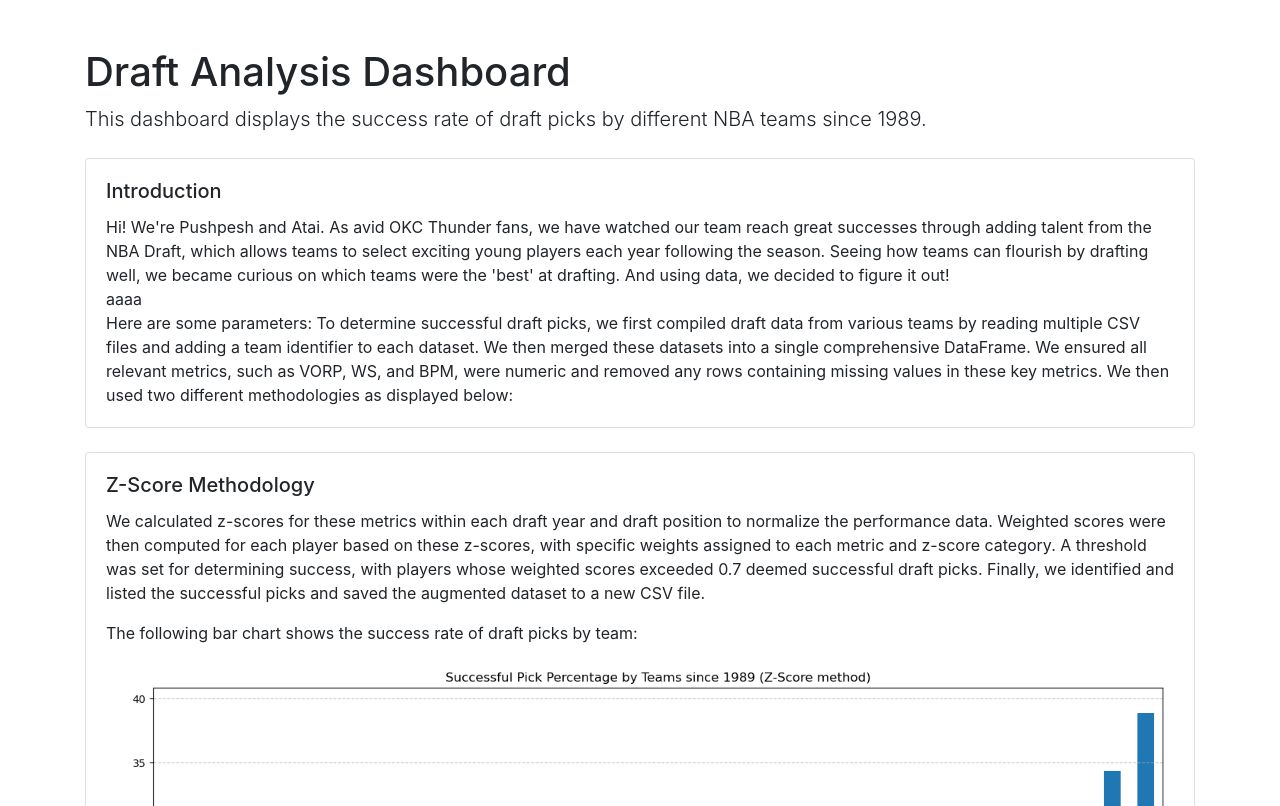
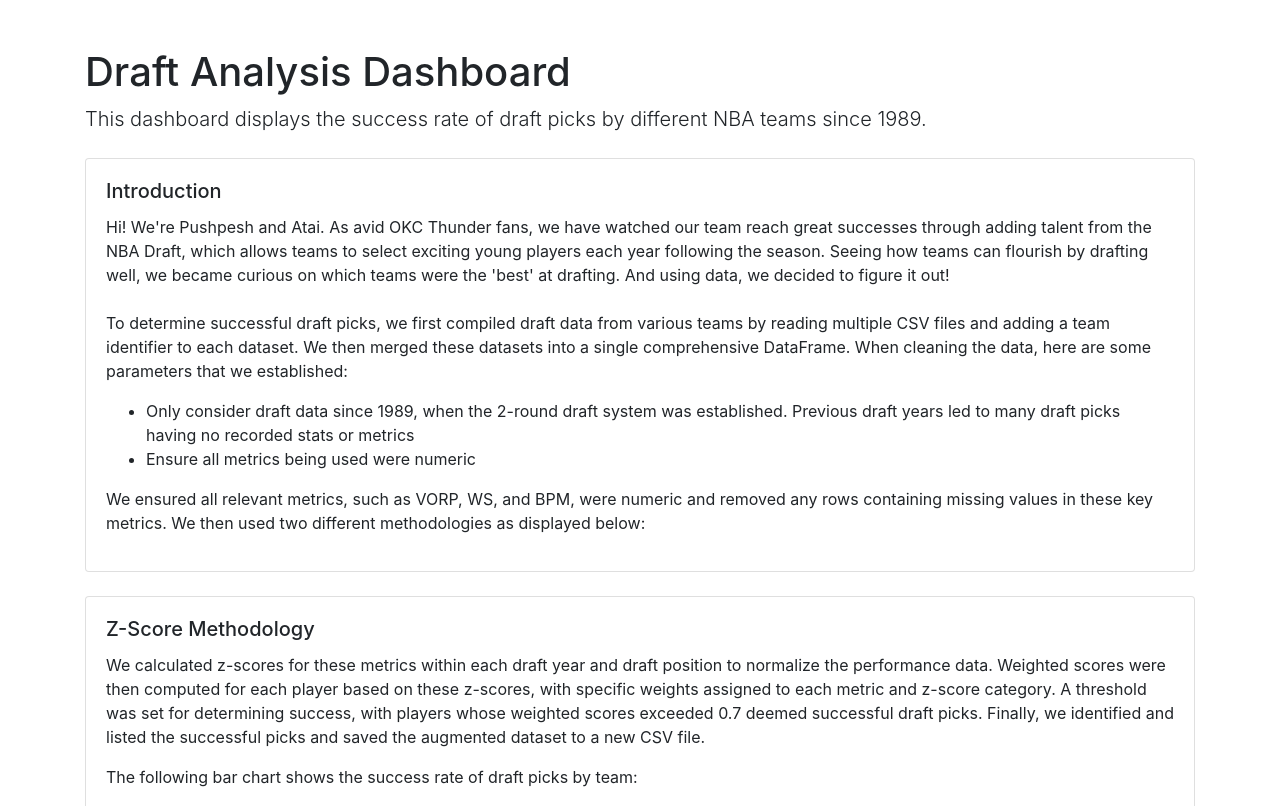
Before and after one commit to pthakur11205/DraftSuccessAnalysis, a Flask app: page / in a window 1280 px wide. Shown: the top 806 px of the page. Run offline with Flask 3, Linux system fonts and the light colour scheme; some libraries are stand-ins or nearby versions.

Commit message:
formatting improvement

```diff
--- a/templates/index.html
+++ b/templates/index.html
@@ -19,16 +19,16 @@
                     Hi! We're Pushpesh and Atai. As avid OKC Thunder fans, we have watched our team reach great successes through adding talent
                     from the NBA Draft, which allows teams to select exciting young players each year following the season. Seeing how teams can
                     flourish by drafting well, we became curious on which teams were the 'best' at drafting. And using data, we decided to figure it out!
-
-                    <br> aaaa </br>
-
-
-                    Here are some parameters:
+                    <br> </br>
                     To determine successful draft picks, we first compiled draft data from various teams by reading multiple CSV files
-                    and adding a team identifier to each dataset.
-
-
-                    We then merged these datasets into a single comprehensive DataFrame. We ensured all relevant metrics,
+                    and adding a team identifier to each dataset. We then merged these datasets into a single comprehensive DataFrame. When cleaning the data,
+                    here are some parameters that we established:
+                    <ul>
+                        <li>Only consider draft data since 1989, when the 2-round draft system was established. Previous draft years led to many draft picks
+                            having no recorded stats or metrics</li>
+                        <li>Ensure all metrics being used were numeric</li>
+                    </ul>
+                    We ensured all relevant metrics,
                     such as VORP, WS, and BPM, were numeric and removed any rows
                     containing missing values in these key metrics. We then used two different methodologies as displayed below:
                 </p>
```
